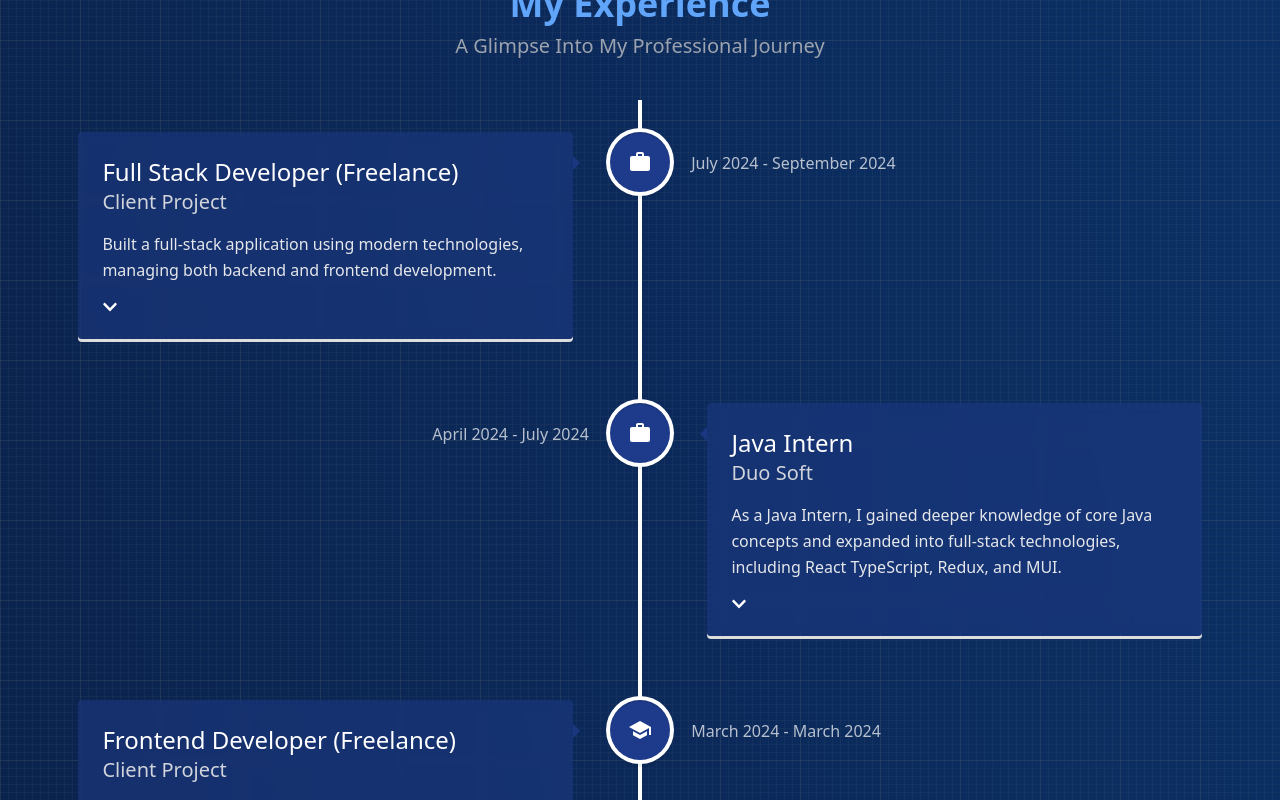
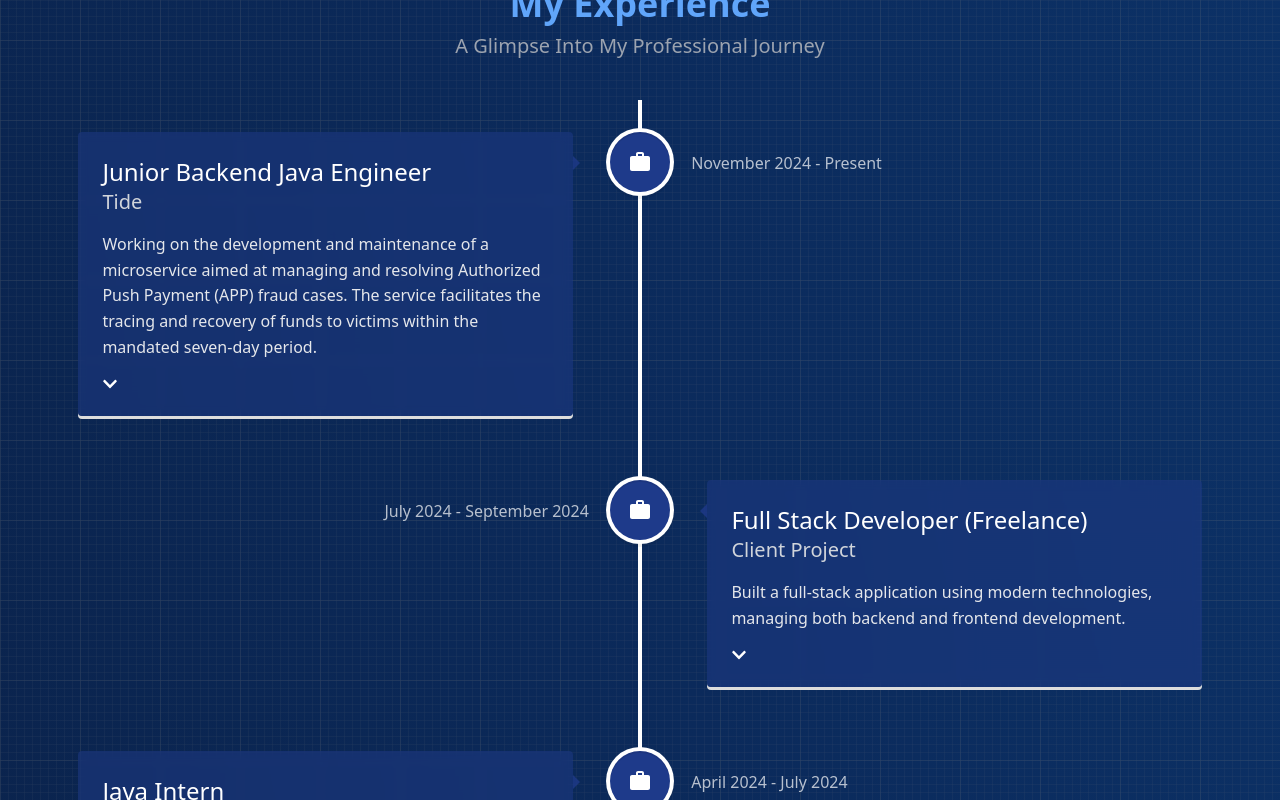
Before and after one commit to DenisDanov/Portfolio-Website, a React (Vite) app: page / in a window 1280 px wide. Shown: the part 2360-3160 px from the top of the page. Built offline with nearby package versions, Linux system fonts and the light colour scheme.

Commit message:
Added my new position in the experiences section

```diff
--- a/src/components/Experience.tsx
+++ b/src/components/Experience.tsx
@@ -9,6 +9,7 @@ interface JobExperience {
     company: string;
     period: string;
     description: string;
+    responsibilities?: string[];
     keyAchievements?: string[];
 }
 
@@ -60,6 +61,19 @@ const experiences: JobExperience[] = [
             'Deployed the application and ensured a smooth handoff for future maintenance'
         ]
     },
+    {
+        role: 'Junior Backend Java Engineer',
+        company: 'Tide',
+        period: 'November 2024 - Present',
+        description: `Working on the development and maintenance of a microservice aimed at managing and resolving Authorized Push Payment (APP) fraud cases. The service facilitates the tracing and recovery of funds to victims within the mandated seven-day period.`,
+        responsibilities: [
+            'Collaborating on the implementation of core functionalities using Java 21 and the Spring framework',
+            'Assisting in the design and optimization of secure transaction tracking systems',
+            'Participating in code reviews, debugging, and testing to ensure service quality',
+            'Engaging with team members to align technical solutions with business requirements',
+            'Learning and applying best practices in financial compliance and secure software development'
+        ]
+    },
 ];
 
 const Experience: React.FC = () => {
@@ -77,7 +91,7 @@ const Experience: React.FC = () => {
                     Journey</h4>
 
                 <VerticalTimeline
-                animate={false}
+                    animate={false}
                 >
                     {experiences.slice(0).reverse().map((exp, index) => (
                         <VerticalTimelineElement
@@ -90,33 +104,45 @@ const Experience: React.FC = () => {
                                 minHeight: activeIndex === index ? 'auto' : '150px',  // Give minimum height to prevent shifts
                                 transition: 'all 0.5s ease',
                             }}
-                            contentArrowStyle={{ borderRight: '7px solid rgba(30, 58, 138, 0.8)' }}
+                            contentArrowStyle={{borderRight: '7px solid rgba(30, 58, 138, 0.8)'}}
                             date={exp.period}
-                            iconStyle={{ background: '#1e3a8a', color: '#fff' }}
-                            icon={index < 2 ? <MdWork /> : <MdSchool />}
+                            iconStyle={{background: '#1e3a8a', color: '#fff'}}
+                            icon={index < 3 ? <MdWork/> : <MdSchool/>}
                         >
                             <h3 className="vertical-timeline-element-title text-white text-2xl">{exp.role}</h3>
                             <h4 className="vertical-timeline-element-subtitle text-gray-300 text-xl">{exp.company}</h4>
                             <p className="text-gray-200 mt-2">{exp.description}</p>
 
                             {/* Add animation to prevent layout shift */}
-                            <div className={`${activeIndex === index ? 'opacity-100' : 'opacity-0'} transition-opacity duration-300`}>
-                                {activeIndex === index && exp.keyAchievements && (
+                            <div
+                                className={`${activeIndex === index ? 'opacity-100' : 'opacity-0'} transition-opacity duration-300`}>
+                                {activeIndex === index && exp.keyAchievements ? (
                                     <ul className="mt-4 space-y-2">
                                         {exp.keyAchievements.map((achievement, idx) => (
                                             <li key={idx} className="flex items-start">
-                                                <FaCheckCircle className="text-green-400 flex-shrink-0 w-5 h-5 mt-1 mr-2" />
-                                                <span className="text-base md:text-lg text-gray-300">{achievement}</span>
+                                                <FaCheckCircle
+                                                    className="text-green-400 flex-shrink-0 w-5 h-5 mt-1 mr-2"/>
+                                                <span
+                                                    className="text-base md:text-lg text-gray-300">{achievement}</span>
                                             </li>
                                         ))}
                                     </ul>
-                                )}
+                                ) : activeIndex == index && (<ul className="mt-4 space-y-2">
+                                    {exp.responsibilities?.map((achievement, idx) => (
+                                        <li key={idx} className="flex items-start">
+                                            <FaCheckCircle
+                                                className="text-green-400 flex-shrink-0 w-5 h-5 mt-1 mr-2"/>
+                                            <span
+                                                className="text-base md:text-lg text-gray-300">{achievement}</span>
+                                        </li>
+                                    ))}
+                                </ul>)}
                             </div>
                             <div
                                 className="text-white cursor-pointer mt-4"
                                 onClick={() => toggleDescription(index)}
                             >
-                                {activeIndex === index ? <FaChevronUp /> : <FaChevronDown />}
+                                {activeIndex === index ? <FaChevronUp/> : <FaChevronDown/>}
                             </div>
                         </VerticalTimelineElement>
                     ))}
```
